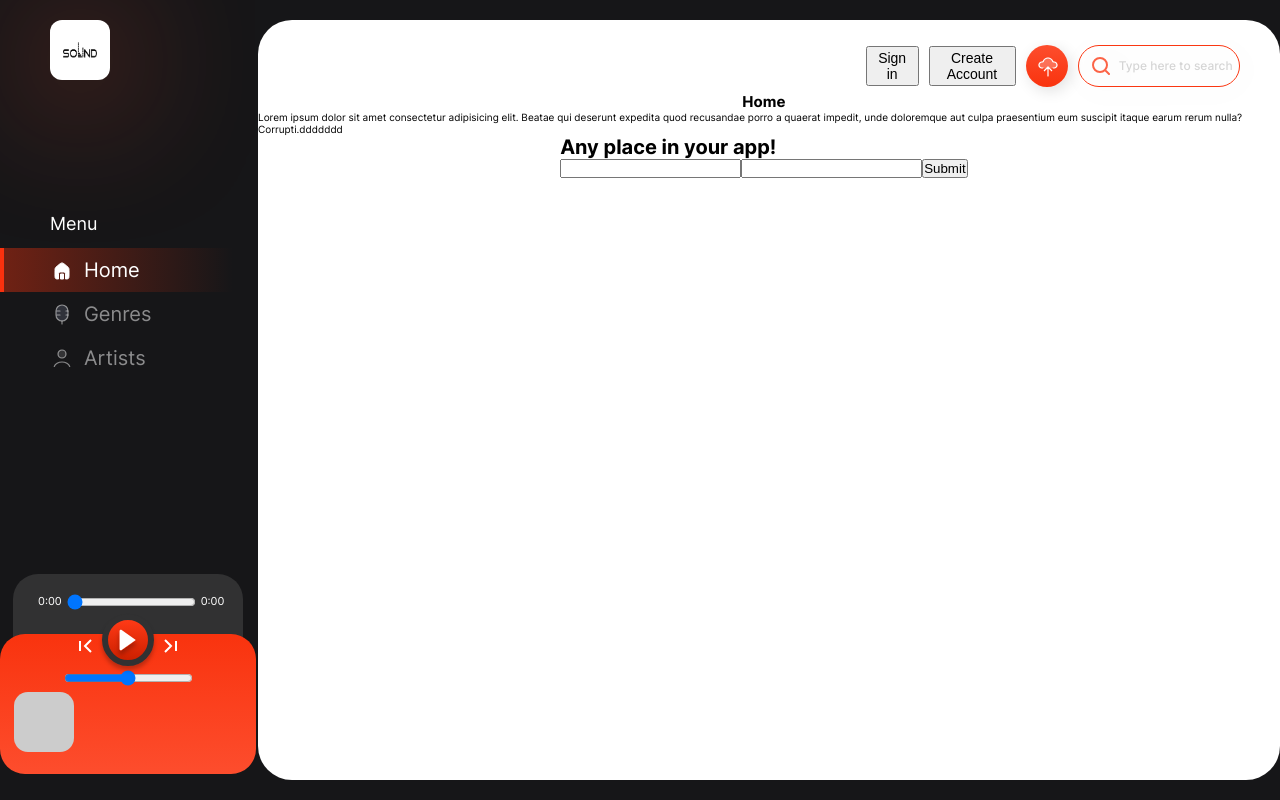
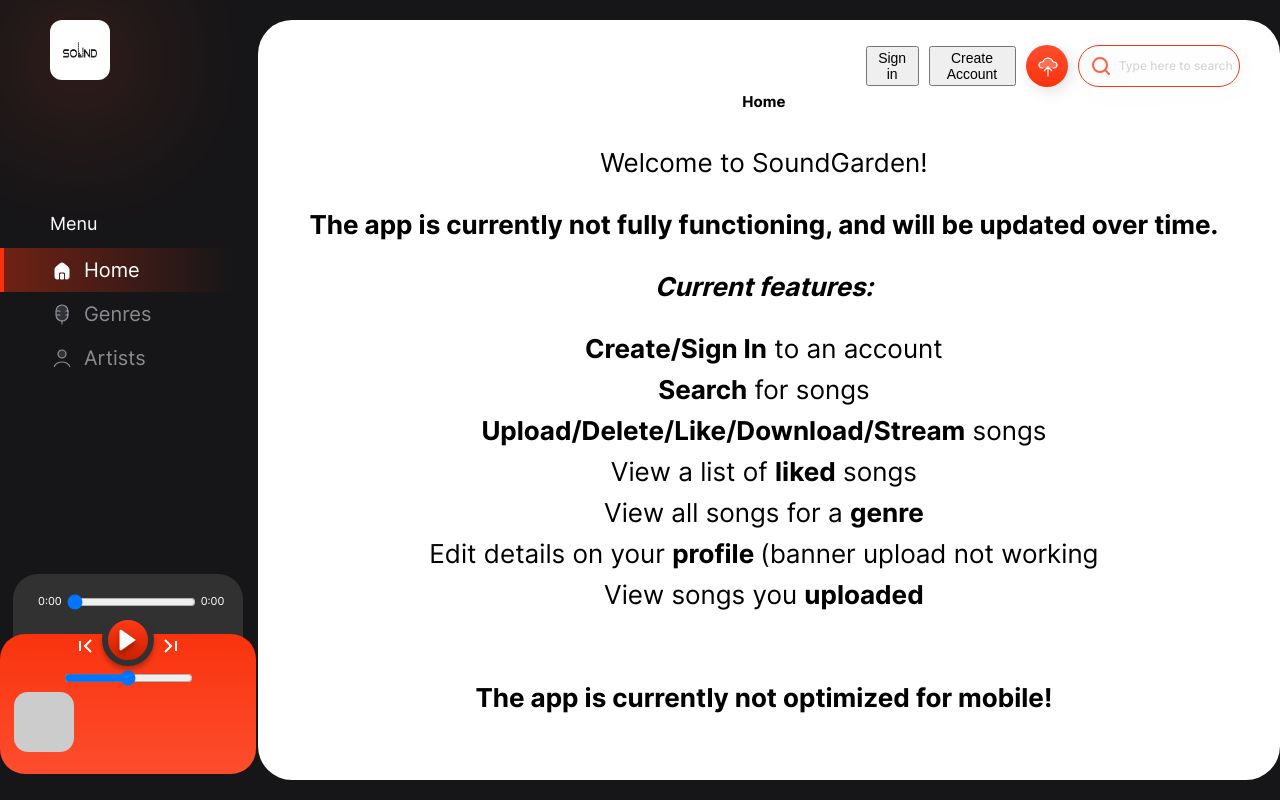
Before and after one commit to khalil0525/sound-garden-app, a React (Create React App) app: page / in a window 1280 px wide. Built offline with nearby package versions, Linux system fonts and the light colour scheme; no server answers.

Commit message:
Fixed issue with profiles crashing if user logged out, update home page with information about apps current state and fixed the action bar useEffect so that it runs whenever a user logs in

```diff
--- a/src/components/ActionBar/ActionBar.js
+++ b/src/components/ActionBar/ActionBar.js
@@ -11,17 +11,23 @@ import { useFirestore } from "../../hooks/useFirestore";
 const ActionBar = (props) => {
   const [isSigningIn, setIsSigningIn] = useState(false);
   const [isCreatingAccount, setIsCreatingAccount] = useState(false);
-  const [profileLink, setProfileLink] = useState();
+  const [profileLink, setProfileLink] = useState(null);
   // const profileLinkRef = useRef(profileLink);
   const { getDocument: getUserDocument, response: getUserDocumentResponse } =
     useFirestore("users");
   // This will run only if user is currently logged in
   useEffect(() => {
-    if (props.user && props.user.uid) {
+    if (
+      props.user &&
+      props.user.uid &&
+      !getUserDocumentResponse.success &&
+      !getUserDocumentResponse.isPending
+    ) {
       getUserDocument(props.user.uid);
       console.log(props.user);
     }
-  }, []);
+  }, [props.user, getUserDocument, getUserDocumentResponse]);
+
   // This will grab the profileURL of the logged in user to make a route to their page.
   useEffect(() => {
     if (!profileLink && getUserDocumentResponse.success) {
@@ -29,6 +35,7 @@ const ActionBar = (props) => {
       console.log("here");
     }
   }, [getUserDocumentResponse, profileLink]);
+
   return (
     <div className={`${styles.actionbar} ${props.className}`}>
       <nav className={styles["actionbar__nav"]}>
--- a/src/components/CollectionResults/CollectionResults.js
+++ b/src/components/CollectionResults/CollectionResults.js
@@ -44,9 +44,9 @@ export default function CollectionResults(props) {
           location.pathname.length
         )} any songs yet!`
       : `No songs avaialble for this ${from}`;
-  useEffect(() => {
-    console.log(from, search);
-  });
+  // useEffect(() => {
+  //   console.log(from, search);
+  // });
   return (
     <div className={styles.collectionresults}>
       {location.pathname.split("/")[1] !== "profile" && (
--- a/src/hooks/useCollection.js
+++ b/src/hooks/useCollection.js
@@ -107,6 +107,7 @@ export const useCollection = (
       },
       (error) => {
         console.log(error + collection);
+        console.log(collection);
 
         setError("could not fetch the Data");
       }
--- a/src/pages/Home/Home.js
+++ b/src/pages/Home/Home.js
@@ -10,13 +10,49 @@ export default function Home() {
       <ActionBar className={styles["home__actionBar"]} user={user} />
       <div className={styles["home__content"]}>
         <h2>Home</h2>
-        <p>
-          Lorem ipsum dolor sit amet consectetur adipisicing elit. Beatae qui
-          deserunt expedita quod recusandae porro a quaerat impedit, unde
-          doloremque aut culpa praesentium eum suscipit itaque earum rerum
-          nulla? Corrupti.ddddddd
+        <p className={styles.tempInfo}>
+          Welcome to SoundGarden!
+          <br />
+          <br />
+          <strong>
+            The app is currently not fully functioning, and will be updated over
+            time.
+          </strong>
+          <br />
+          <br />{" "}
+          <strong>
+            <em>Current features:</em>
+          </strong>
+          <br />
+          <br />
+          <ul>
+            <li>
+              <strong>Create/Sign In</strong> to an account{" "}
+            </li>
+            <li>
+              <strong>Search</strong> for songs
+            </li>
+            <li>
+              <strong>Upload/Delete/Like/Download/Stream</strong> songs
+            </li>
+            <li>
+              View a list of <strong>liked</strong> songs
+            </li>
+            <li>
+              View all songs for a <strong>genre</strong>
+            </li>
+            <li>
+              Edit details on your <strong>profile </strong>(banner upload not
+              working
+            </li>
+            <li>
+              View songs you <strong>uploaded</strong>
+            </li>
+          </ul>
+          <br />
+          <br /> <strong>The app is currently not optimized for mobile!</strong>
         </p>
-        <UploadForm />
+        {/* <UploadForm /> */}
       </div>
     </div>
   );
--- a/src/pages/Home/Home.module.css
+++ b/src/pages/Home/Home.module.css
@@ -15,6 +15,20 @@
   color: white;
   background-color: black;
 } */
+
+.tempInfo {
+  text-align: center;
+
+  font-size: 2.6rem;
+  margin: 3.6rem 0;
+}
+.tempInfo ul {
+  list-style: none;
+}
+.tempInfo ul li {
+  text-align: ;
+  margin-bottom: 1rem;
+}
 .home__content {
   grid-row: 2/-1;
   grid-column: 1/-1;
--- a/src/pages/Profile/Profile.js
+++ b/src/pages/Profile/Profile.js
@@ -12,19 +12,22 @@ import placeholderImage from "../../images/profile_placeholder.svg";
 import CollectionResults from "../../components/CollectionResults/CollectionResults";
 
 export default function Profile({ scrollRef }) {
+  const [isEditingProfile, setIsEditingProfile] = useState(false);
+  const [isEditingHeader, setIsEditingHeader] = useState(false);
+  const [updateButtonToggled, setUpdateButtonToggled] = useState(false);
+
   const { logout, error, isPending } = useLogout();
   const { user } = useAuthContext();
 
   const location = useLocation();
   const params = useParams();
   const URL = params.profileURL;
-  const query = ["music", ["userID", "==", user.uid]];
+
   const { documents: profileDocuments, error: profileDocumentsError } =
     useCollection("users", ["profileURL", "==", URL]);
-
-  const [isEditingProfile, setIsEditingProfile] = useState(false);
-  const [isEditingHeader, setIsEditingHeader] = useState(false);
-  const [updateButtonToggled, setUpdateButtonToggled] = useState(false);
+  const query = profileDocuments
+    ? ["music", ["userID", "==", profileDocuments[0].userID]]
+    : null;
   const handleEditProfile = () => {
     setIsEditingProfile(false);
   };
@@ -32,18 +35,17 @@ export default function Profile({ scrollRef }) {
     setIsEditingHeader(false);
   };
 
-  useEffect(() => {
-    console.log(location);
-    console.log(params);
-    console.log(profileDocuments);
-  });
+  // useEffect(() => {
+  //   console.log(location);
+  //   console.log(params);
+  //   console.log(profileDocuments);
+  // });
 
   return (
-    <>
-      {profileDocuments && profileDocuments.length ? (
     <div className={styles.profile}>
       <ActionBar className={styles["profile__actionBar"]} user={user} />
 
+      {profileDocuments && profileDocuments.length ? (
         <div className={styles["profile__content"]}>
           <div className={styles["profile__headerContainer"]}>
             <div className={styles["profile__header"]}>
@@ -101,7 +103,9 @@ export default function Profile({ scrollRef }) {
           <div className={styles["profile__profileActions"]}>
             {/* Logout button temp */}
             {/* Logout button should only show when the :ProfileURL belongs to */}
-              {profileDocuments && user.uid === profileDocuments[0].userID && (
+            {profileDocuments &&
+              user &&
+              user.uid === profileDocuments[0].userID && (
                 <Button
                   onClick={() => setIsEditingProfile(true)}
                   disabled={isEditingProfile}
@@ -113,6 +117,7 @@ export default function Profile({ scrollRef }) {
                 </Button>
               )}
             {profileDocuments &&
+              user &&
               user.uid === profileDocuments[0].userID &&
               (!isPending ? (
                 <Button onClick={logout} buttonSize="large">
@@ -125,12 +130,17 @@ export default function Profile({ scrollRef }) {
               ))}
             {error && <p>{error}</p>}
           </div>
+          {profileDocuments && query && (
             <CollectionResults scrollRef={scrollRef} query={query} />
-          </div>
+          )}
         </div>
       ) : (
+        <div className={styles["profile__notFound"]}>
           <h1>We can’t find that user.</h1>
+          <p>Please check the extension and try again!</p>
+        </div>
       )}
+
       {isEditingProfile && (
         <Modal
           action="editProfileInformation"
@@ -139,6 +149,6 @@ export default function Profile({ scrollRef }) {
           onCancel={() => setIsEditingProfile(false)}
         />
       )}
-    </>
+    </div>
   );
 }
--- a/src/pages/Profile/Profile.module.css
+++ b/src/pages/Profile/Profile.module.css
@@ -13,6 +13,15 @@
 .profile__content {
   grid-row: 2/-1;
   grid-column: 1/-1;
+}
+.profile__notFound {
+  grid-row: 2/-1;
+  grid-column: 1/-1;
+
+  margin: 10vh auto;
+  text-align: center;
+
+  font-size: 3.6rem;
 }
 .profile__headerContainer {
   max-width: 124rem;
```
Also changed, not shown: 1 other file (tests, documents, lock files or other folders). Lines whose indentation alone changed are shown as unchanged.
